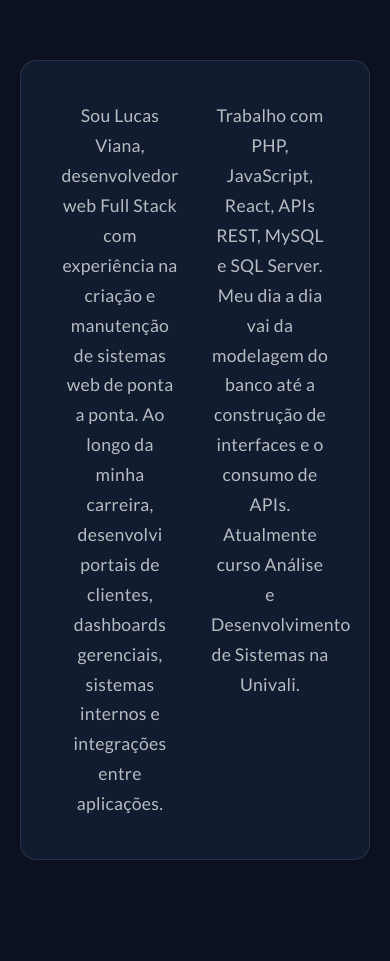
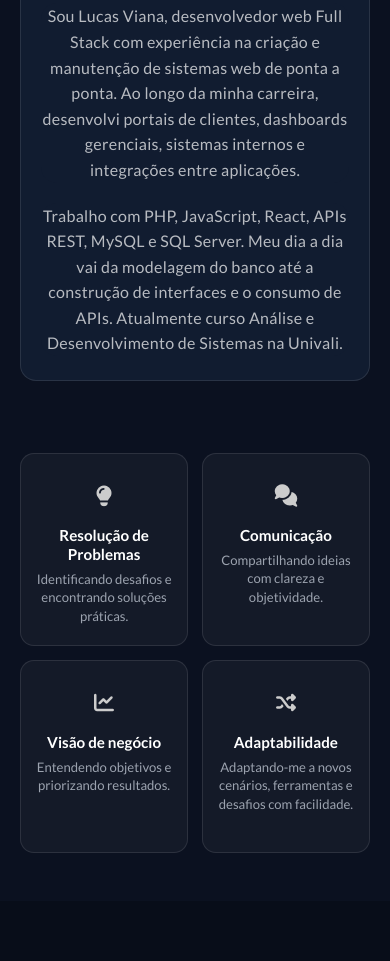
Before and after one commit to lucaszxViana/repositorio-lucas, a plain HTML site: page index.html in a window 390 px wide. Shown: the part 1021-1982 px from the top of the page. Drawn offline with nearby package versions, Linux system fonts and the light colour scheme.

Commit message:
feat/ alteração de responsabilidade para mobile

```diff
--- a/index.html
+++ b/index.html
@@ -6,7 +6,7 @@
     <meta name="viewport" content="width=device-width, initial-scale=1.0">
     <title>Lucas Viana | Full Stack Developer</title>
     <link rel="stylesheet" href="https://cdnjs.cloudflare.com/ajax/libs/font-awesome/7.3.1/css/all.min.css">
-    <link rel="stylesheet" href="style.css">
+    <link rel="stylesheet" href="style.css?v=2">
     <link rel="stylesheet" href="https://cdn.jsdelivr.net/gh/devicons/devicon@v2.16.0/devicon.min.css">
     <link rel="shortcut icon" href="images/Fivecon-LV.png" type="image/x-icon">
 </head>
@@ -57,7 +57,10 @@
         <section class="first-section">
             <div class="apresentation">
                 <h1>Olá! Eu sou <br> <strong> Lucas Viana</strong></h1>
-                <p>Sou Desenvolvedor <strong>Full Stack</strong>. Desenvolvo e evoluo <strong>sistemas web</strong>, conectando aplicações com <strong>APIs REST</strong> e transformando necessidades de negócio em soluções com <strong>PHP</strong>, <strong>React</strong>, <strong> JavaScript</strong> e <strong>MySQL</strong>.</p>
+                <p>Sou Desenvolvedor <strong>Full Stack</strong>. Desenvolvo e evoluo <strong>sistemas web</strong>,
+                    conectando aplicações com <strong>APIs REST</strong> e transformando necessidades de negócio em
+                    soluções com <strong>PHP</strong>, <strong>React</strong>, <strong> JavaScript</strong> e
+                    <strong>MySQL</strong>.</p>
                 <a href="#projects" class="link-action">Ver Projetos
                     <i class="fa-solid fa-arrow-right-long fa-fade" style="color: #fff; margin-left: 10px;"></i>
 
@@ -71,10 +74,12 @@
 
         <section id="who-am-i" class="second-section">
             <h2 class="title">
-              <i class="fa-solid fa-address-card fa-width-auto" style="color: rgb(116, 192, 252); margin-right: 10px;"></i>
+                <i class="fa-solid fa-address-card fa-width-auto"
+                    style="color: rgb(116, 192, 252); margin-right: 10px;"></i>
                 Sobre mim
             </h2>
-            <p class="about-highlight">Movido pela <span>Tecnologia</span>, pelo conhecimento e pela ambição de <span>evoluir</span>!</p>
+            <p class="about-highlight">Movido pela <span>Tecnologia</span>, pelo conhecimento e pela ambição de
+                <span>evoluir</span>!</p>
 
             <div>
                 <!-- <p>Sou Lucas Viana, <strong>desenvolvedor web Full Stack</strong> com experiência na <strong>criação e manutenção de sistemas web</strong> de ponta a ponta. Ao longo da minha carreira, desenvolvi portais de clientes, dashboards gerenciais, sistemas internos e integrações entre aplicações, usando <strong>PHP</strong>, <strong>JavaScript</strong>, <strong>React</strong>, <strong>APIs REST</strong>, <strong>MySQL</strong> e <strong>SQL Server</strong>. Meu dia a dia vai da <strong>modelagem do banco</strong> até a construção de <strong>interfaces</strong> e o <strong>consumo de APIs</strong>. Atualmente curso <strong>Análise e Desenvolvimento de Sistemas na Univali</strong>.</p> -->
@@ -97,7 +102,7 @@
                 <div class="skill-card">
                     <div class="skill-icon"><i class="fa-solid fa-lightbulb"></i></div>
                     <h3>Resolução de Problemas</h3>
-                    <p>Identificando desafios e encontrando  soluções práticas.</p>
+                    <p>Identificando desafios e encontrando soluções práticas.</p>
                 </div>
                 <div class="skill-card">
                     <div class="skill-icon"><i class="fa-solid fa-comments"></i></div>
@@ -132,16 +137,18 @@
                 <li><i class="fa-solid fa-database" style="color: #4479a1;"></i> MySQL</li>
                 <li><i class="fa-solid fa-server" style="color: #cc2927;"></i> SQL Server</li>
                 <li><i class="fa-brands fa-git-alt" style="color: #f05032;"></i>Git</li>
-                <li><i class="fa-brands fa-github"  style="color: #fff"></i>Github</li>
-                <li><i class="fa-brands fa-html5" style="color: #e34f26;"></i> HTML5
+                <li><i class="fa-brands fa-github" style="color: #fff"></i>Github</li>
+                <li><i class="fa-brands fa-html5" style="color: #e34f26;"></i> HTML5</li>
                 <li><i class="fa-brands fa-css3-alt" style="color: #1572b6;"></i>CSS</li>
             </ul>
         </section>
 
         <section id="projects" class="fourth-section">
             <h2 class="title">
-                <i class="fa-solid fa-laptop-code fa-width-auto" style="color: rgb(116, 192, 252); margin-right: 10px;"></i>
-                Projetos</h2>
+                <i class="fa-solid fa-laptop-code fa-width-auto"
+                    style="color: rgb(116, 192, 252); margin-right: 10px;"></i>
+                Projetos
+            </h2>
             <p id="loading">
                 Carregando
                 <i style="margin-left: 5px" class="fa-solid fa-spinner fa-spin-pulse"></i>
--- a/style.css
+++ b/style.css
@@ -252,7 +252,7 @@ p {
     min-height: 200px;
 }
 
-.second-section>div {
+.second-section>div:not(.skills-container) {
     display: flex;
     justify-content: center;
     align-items: center;
@@ -271,7 +271,7 @@ p {
     font-size: 1.1rem;
 }
 
-.about-me{
+.about-me {
     display: grid;
     grid-template-columns: repeat(2, minmax(0, 1fr));
     gap: 2rem;
@@ -298,7 +298,7 @@ p {
     /* font-family: 'Lato';     */
 }
 
-.second-section .about-me:hover{
+.second-section .about-me:hover {
     background: var(--dark3);
     border-color: rgba(255, 255, 255, 0.2);
     box-shadow: 0 16px 32px rgba(0, 0, 0, 0.6);
@@ -316,14 +316,16 @@ p {
     /* -webkit-text-fill-color: transparent; */
     /* background-clip: text; */
     /* color: #ccc; */
-    color: rgba(255, 255, 255, 0.7);;
+    color: rgba(255, 255, 255, 0.7);
+    ;
     font-style: italic;
     /* font-family: 'Italic'; */
 }
 
-.about-highlight span{
+.about-highlight span {
     color: var(--cyan1);
 }
+
 .title {
     display: flex;
     /* align-items: center; */
@@ -611,7 +613,7 @@ footer>div {
         min-height: auto;
     }
 
-    .second-section>div {
+    .second-section>div:not(.skills-container) {
         width: 100%;
     }
 
@@ -707,82 +709,148 @@ footer>div {
     }
 }
 
-.skills-container{
-    display: grid;
-    grid-template-columns: repeat(4,minmax(0, 1fr));
-    gap: 2rem;
-    margin-top: 40px;
+.second-section>.skills-container,
+.second-section .skills-container,
+.skills-container {
+    display: grid !important;
+    grid-template-columns: repeat(4, minmax(0, 1fr)) !important;
+    grid-auto-rows: 1fr !important;
+    gap: 1.5rem;
+    /* width: 100%; */
+    max-width: 90vw;
+    margin: 40px auto 0;
+    box-sizing: border-box;
 }
 
 .skill-card {
     display: flex;
     flex-direction: column;
     align-items: center;
-    height: 300px;
-    width: 350px;
-    padding: 24px 16px;
+    justify-content: flex-start;
+    height: 100% !important;
+    width: 100% !important;
+    padding: 28px 20px;
     background: rgba(255, 255, 255, 0.04);
     border: 1px solid rgba(255, 255, 255, 0.1);
     border-radius: 16px;
     text-align: center;
     transition: transform 0.3s ease, box-shadow 0.3s ease,
-    border-color 0.3s ease, background 0.3s ease;    min-width: 0;
+        border-color 0.3s ease, background 0.3s ease;
+    box-sizing: border-box;
+    min-width: 0;
     overflow-wrap: break-word;
+    word-break: normal;
 }
 
-.skill-card:hover{
+.skill-card:hover {
     background: rgba(255, 255, 255, 0.06);
     border-color: rgba(255, 255, 255, 0.2);
     box-shadow: 0 16px 32px rgba(0, 0, 0, 0.6);
     transform: translateY(-6px);
-
-}
-
-.skill-card p {
-    color: #9ca3af;
-    font-size: 1rem;
-    line-height: 1.5;
-    background-color: transparent;
-    /* border: 1px solid rgba(255, 255, 255, 0.1); */
 }
 
 .skill-icon {
     display: flex;
     align-items: center;
     justify-content: center;
-    width: 56px;
-    height: 56px;
-    margin: 0 auto;
+    width: 52px;
+    height: 52px;
+    margin: 0 auto 12px;
     border-radius: 14px;
     color: #ccc;
     font-size: 22px;
-    margin-bottom: 10px;
+    flex-shrink: 0;
 }
 
-.skill-card h3{
+.skill-card h3 {
     color: #fff;
-    font-size: 1rem;
-    margin-bottom: 8px;
+    font-size: 1.1rem;
+    margin: 0 0 10px 0;
+    line-height: 1.3;
 }
 
-.skills-container p{
-    display: flex;
-    align-items: center;
-    justify-content: center;
-    max-width: 350px;
-    max-height: 100px;
-}
-/* Tablet: 2 colunas */
-@media (max-width: 900px) {
-  .skills-container { grid-template-columns: repeat(2, 1fr); }
+.second-section .skills-container p,
+.second-section .skill-card p,
+.skill-card p {
+    color: #9ca3af !important;
+    font-size: 0.95rem !important;
+    line-height: 1.5 !important;
+    background-color: transparent !important;
+    margin: 0 !important;
+    padding: 0 !important;
+    letter-spacing: normal !important;
+    border-radius: 0 !important;
+    max-width: 100% !important;
+    max-height: none !important;
+    display: block !important;
+    text-align: center !important;
+    word-break: normal !important;
+    overflow-wrap: break-word !important;
 }
 
-/* Celular: 1 coluna */
-@media (max-width: 500px) {
-  .skills-container { grid-template-columns: 1fr; }
+/* Tablet: 2 colunas com espaçamento ajustado */
+@media (max-width: 1024px) {
+
+    .second-section>.skills-container,
+    .second-section .skills-container,
+    .skills-container {
+        gap: 1.25rem;
+        grid-auto-rows: 1fr !important;
+    }
+
+    .skill-card {
+        height: 100% !important;
+        padding: 24px 16px;
+    }
 }
 
-.third-section .tech-grid{
+/* Celular: 2 colunas com cards de mesmo tamanho (max-width: 768px) */
+@media (max-width: 768px) {
+
+    .second-section>.skills-container,
+    .second-section .skills-container,
+    .skills-container {
+        display: grid !important;
+        grid-template-columns: repeat(2, minmax(0, 1fr)) !important;
+        grid-auto-rows: 1fr !important;
+        gap: 0.85rem;
+        width: 100%;
+        max-width: 100%;
+        margin-top: 1.5rem;
+    }
+
+    .skill-card {
+        height: 100% !important;
+        width: 100% !important;
+        max-width: 100% !important;
+        padding: 1.25rem 0.65rem;
+        border-radius: 14px;
+    }
+
+    .skill-icon {
+        width: 44px;
+        height: 44px;
+        font-size: 20px;
+        margin-bottom: 8px;
+    }
+
+    .skill-card h3 {
+        font-size: 0.95rem;
+        margin-bottom: 6px;
+        line-height: 1.25;
+    }
+
+    .second-section .skills-container p,
+    .second-section .skill-card p,
+    .skill-card p {
+        font-size: 0.82rem !important;
+        line-height: 1.4 !important;
+        margin: 0 !important;
+        padding: 0 !important;
+    }
+}
+
+.third-section .tech-grid {
     display: grid;
     grid-template-columns: repeat(auto-fit, minmax(130px, 1fr));
     gap: 2rem;
@@ -792,7 +860,7 @@ footer>div {
     padding: 0;
 }
 
-.third-section .tech-grid li{
+.third-section .tech-grid li {
     display: flex;
     flex-direction: column;
     align-items: center;
@@ -805,7 +873,7 @@ footer>div {
     color: rgba(255, 255, 255, 0.8);
     font-size: 0.9rem;
     transition: transform 0.3s ease, box-shadow 0.3s ease,
-    border-color 0.3s ease, background 0.3s ease;
+        border-color 0.3s ease, background 0.3s ease;
 }
 
 .third-section .tech-grid li i {
@@ -817,8 +885,8 @@ footer>div {
     transition: transform 0.3s ease;
 }
 
-.third-section .tech-grid li:hover{
-    transform:translateY(-6px);
+.third-section .tech-grid li:hover {
+    transform: translateY(-6px);
     background: rgba(255, 255, 255, 0.06);
     border-color: rgba(255, 255, 255, 0.2);
     box-shadow: 0 16px 32px rgba(0, 0, 0, 0.6);
@@ -827,3 +895,68 @@ footer>div {
 .tech-grid li:hover i {
     transform: scale(1.15);
 }
+
+/* ========================================================
+   RESPONSIVIDADE EXCLUSIVA PARA CELULARES (max-width: 768px)
+   (Notebooks e PCs continuam usando 100% das regras originais acima)
+   ======================================================== */
+@media (max-width: 768px) {
+
+    /* Títulos centralizados no mobile */
+    .title {
+        display: flex;
+        align-items: center;
+        justify-content: center;
+        text-align: center;
+    }
+
+    /* Frase de destaque no Sobre mim */
+    .second-section .about-highlight {
+        font-size: 1.15rem;
+        line-height: 1.5;
+        text-align: center;
+        margin: 0 auto;
+        padding: 0 0.5rem;
+        width: 100%;
+    }
+
+    /* Card Sobre mim: 1 coluna no celular */
+    .about-me {
+        grid-template-columns: 1fr;
+        gap: 1.25rem;
+        width: 100%;
+        max-width: 100%;
+        margin: 1.5rem auto;
+        padding: 1.5rem 1.25rem;
+        box-sizing: border-box;
+    }
+
+    .second-section .about-me p {
+        font-size: 1rem;
+        line-height: 1.6;
+        letter-spacing: 0.3px;
+        text-align: center;
+        padding: 0;
+        margin: 0;
+    }
+
+    /* Grid de Tecnologias adaptado para tela de celular */
+    .third-section .tech-grid {
+        grid-template-columns: repeat(auto-fill, minmax(95px, 1fr));
+        gap: 0.75rem;
+        width: 100%;
+        margin: 1.5rem auto 0;
+    }
+
+    .third-section .tech-grid li {
+        padding: 14px 8px;
+        gap: 0.5rem;
+        font-size: 0.85rem;
+        border-radius: 12px;
+        text-align: center;
+    }
+
+    .third-section .tech-grid li i {
+        font-size: 1.75rem;
+    }
+}
```
Lines whose indentation alone changed are shown as unchanged.
